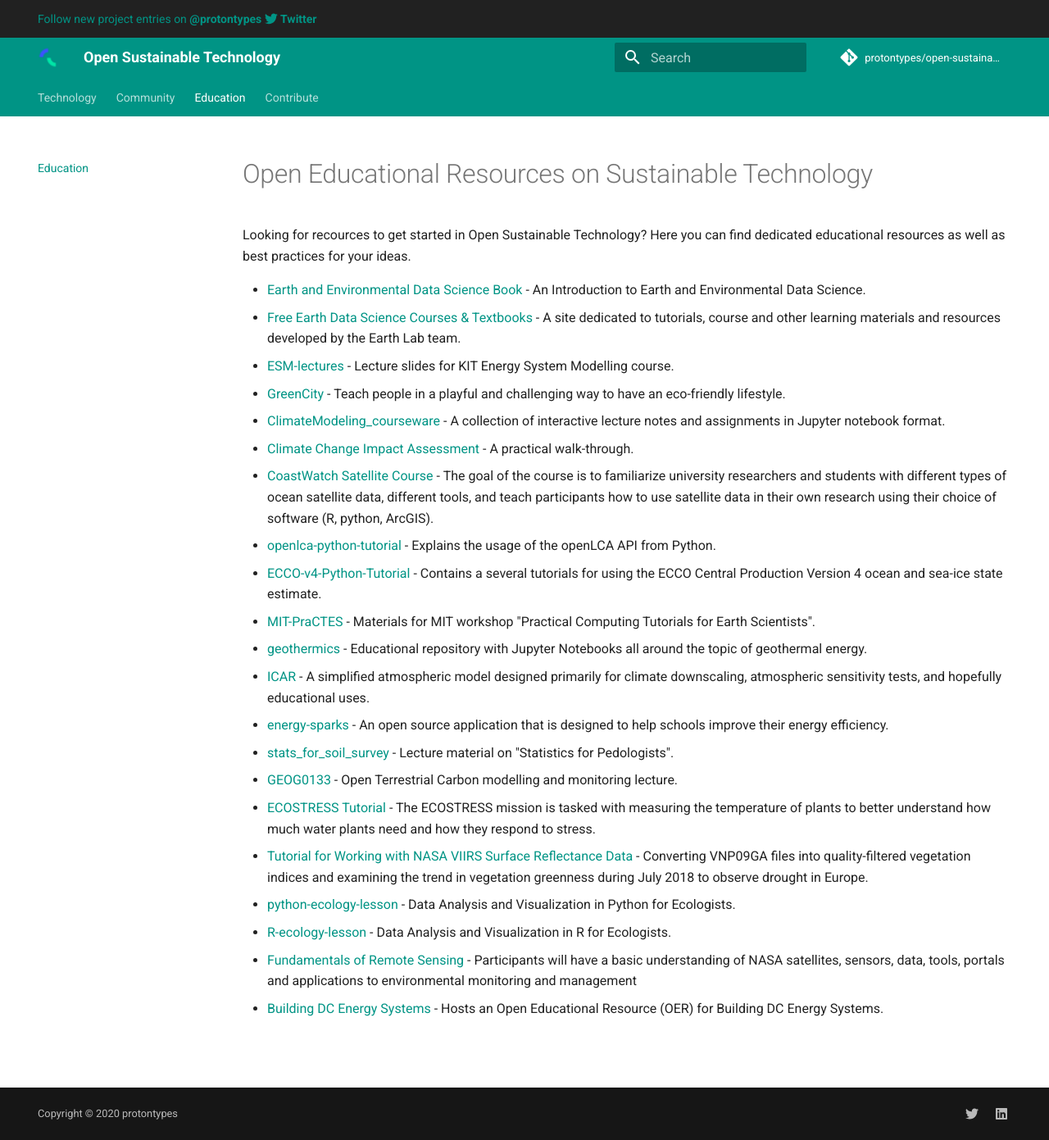
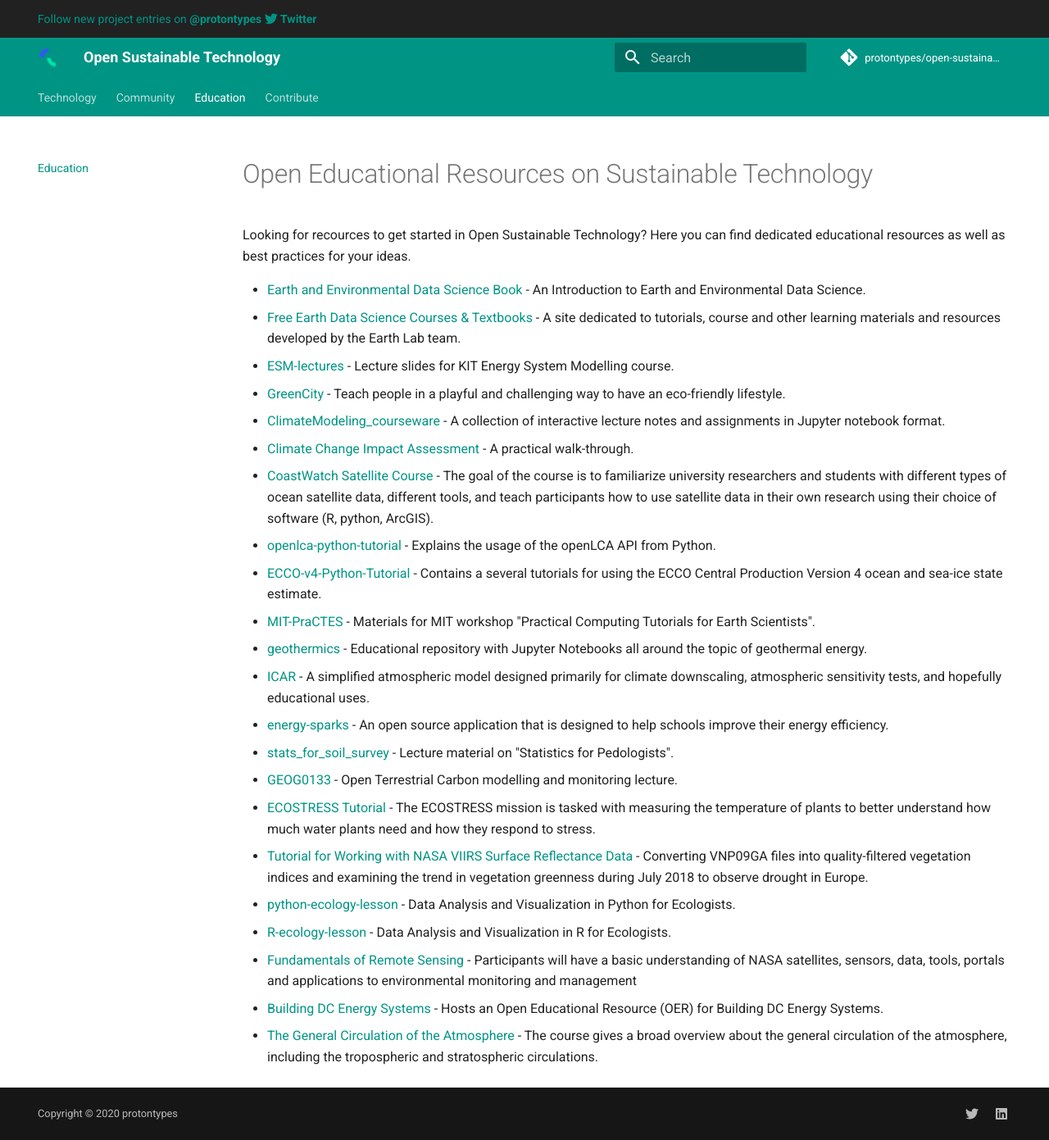
Before and after one commit to protontypes/open-sustainable-technology, an MkDocs documentation site: the page built from docs/EDUCATION.md, in a window 1280 px wide and 1391 px high. Shown: the whole window at 82% size. Built offline with MkDocs 1.6.1 and Material for MkDocs 9.7.7, drawn with Linux system fonts in a browser that asks for light colours; comment, search, counter and statistics services are not loaded.

Commit message:
Update EDUCATION.md

```diff
--- a/docs/EDUCATION.md
+++ b/docs/EDUCATION.md
@@ -24,3 +24,4 @@ Looking for recources to get started in Open Sustainable Technology? Here you ca
 - [R-ecology-lesson](https://github.com/datacarpentry/R-ecology-lesson) - Data Analysis and Visualization in R for Ecologists.
 - [Fundamentals of Remote Sensing](https://appliedsciences.nasa.gov/join-mission/training/english/fundamentals-remote-sensing) - Participants will have a basic understanding of NASA satellites, sensors, data, tools, portals and applications to environmental monitoring and management
 - [Building DC Energy Systems](https://learn.libre.solar/) - Hosts an Open Educational Resource (OER) for Building DC Energy Systems.
+- [The General Circulation of the Atmosphere](https://nordicesmhub.github.io/GEO4962/) - The course gives a broad overview about the general circulation of the atmosphere, including the tropospheric and stratospheric circulations.
```
